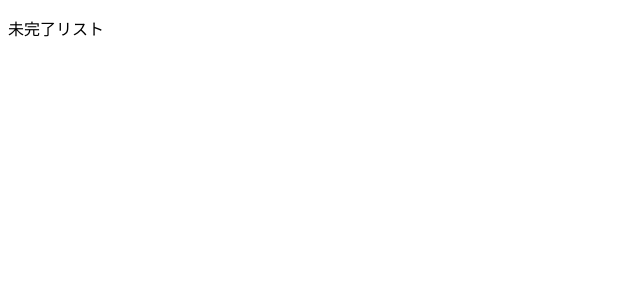
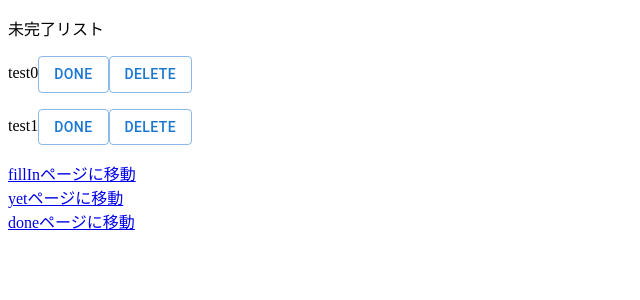
Before and after one commit to igarashiiiii/React-ToDoList, a React (Create React App) app: page /yet in a window 1280 px wide. Shown: the top 300 px of the page, without its empty margins (0-640 px from the left). Built offline with nearby package versions, Linux system fonts and the light colour scheme; the HTML template or start-up script is replaced by a standard one.

Commit message:
"add rout-function btween pages useContex "

```diff
--- a/src/components/done.tsx
+++ b/src/components/done.tsx
@@ -6,6 +6,9 @@ import { dbModel } from '../model/DbModel';
 //MUI↓↓
 import Box from '@mui/material/Box';
 import Button from '@mui/material/Button';
+//↓画面遷移
+import { Link } from 'react-router-dom';
+
 
 export const Done = () => {
  //↓グローバルsytateからTodo項目を配列を取得。MySQLへ移行予定
@@ -44,18 +47,20 @@ export const Done = () => {
     <div>
       <p>完了リスト</p>
       <Box>
-          {
-          list.filter(function(database: dbModel) {
-             database.status === "done"
-            }).map((doneText:any) =>
-            <p key={doneText.id}>
-              {doneText.text}
-              <Button variant="outlined" onClick={() => clickYet(doneText)}>yet</Button>
-              <Button variant="outlined" onClick={() => clickDelete(doneText)}>delete</Button>
-          </p>
+         {
+          list.filter((value: any) => value.status === "done").map(
+            (mapValue: any) =>
+              <p key={mapValue.id}>
+                {mapValue.text}
+                <Button variant="outlined" onClick={() => clickYet(mapValue)}>yet</Button>
+                <Button variant="outlined" onClick={() => clickDelete(mapValue)}>delete</Button>
+              </p>
           )
-          }
+        }
       </Box>
+      <Link to="/">fillInページに移動</Link><br />
+      <Link to="/yet">yetページに移動</Link><br />
+      <Link to="/done">doneページに移動</Link>
     </div>
   );
 };
--- a/src/components/fillIn.tsx
+++ b/src/components/fillIn.tsx
@@ -7,7 +7,8 @@ import { dbModel } from '../model/DbModel';
 import Box from '@mui/material/Box';
 import Button from '@mui/material/Button';
 import TextField from '@mui/material/TextField';
-
+//↓画面遷移
+import { Link } from 'react-router-dom';
 
 
 //createIdの生成
@@ -31,12 +32,18 @@ export const FillIn = () => {
     const newDataBase:dbModel[] = [...list,addObject]
     setList(newDataBase)
     setThing("")
+    console.log(list)
   }
 
   return (
     <div>
-      <TextField id="standard-basic" label="Standard" variant="standard" onChange={(event) => setThing(event.target.value)} value={thing}/>
-      <Button variant="outlined" onClick={onClickText}>Add</Button>
+      <div>
+        <TextField id="standard-basic" label="Standard" variant="standard" onChange={(event) => setThing(event.target.value)} value={thing}/>
+        <Button variant="outlined" onClick={onClickText}>Add</Button>
+      </div>
+      <Link to="/">fillInページに移動</Link><br />
+      <Link to="/yet">yetページに移動</Link><br />
+      <Link to="/done">doneページに移動</Link>
     </div>
   );
 };
--- a/src/components/yet.tsx
+++ b/src/components/yet.tsx
@@ -6,6 +6,8 @@ import { dbModel } from '../model/DbModel';
 //MUI↓↓
 import Box from '@mui/material/Box';
 import Button from '@mui/material/Button';
+//↓画面遷移
+import { Link } from 'react-router-dom';
 
 
 export const Yet = () => {
@@ -14,7 +16,7 @@ export const Yet = () => {
 
   //deleteボタン押したときの挙動
   function clickDelete(n:any){
-    let tempo:any = []
+    let tempo: any = []
     for(let i = 0; i < list.length; i++){
       if(list[i].id === n.id){
         continue
@@ -46,18 +48,19 @@ export const Yet = () => {
       <p>未完了リスト</p>
       <Box>
         {
-          list.filter(function (database:dbModel) {
-            database.status === "yet"
-          }).map((yetText:any) => (
-            yetText.text !== "" &&
-            <p key={yetText.id} >
-              {yetText.text}
-              <Button variant="outlined" onClick={() => clickDone(yetText)}>done</Button>
-              <Button variant="outlined" onClick={() => clickDelete(yetText)}>delete</Button>
-            </p>
-          ))
+          list.filter((value: any) => value.status === "yet").map(
+            (mapValue: any) =>
+              <p key={mapValue.id}>
+                {mapValue.text}
+                <Button variant="outlined" onClick={() => clickDone(mapValue)}>done</Button>
+                <Button variant="outlined" onClick={() => clickDelete(mapValue)}>delete</Button>
+              </p>
+          )
         }
       </Box>
+      <Link to="/">fillInページに移動</Link><br />
+      <Link to="/yet">yetページに移動</Link><br />
+      <Link to="/done">doneページに移動</Link>
     </div>
   );
 };
```
